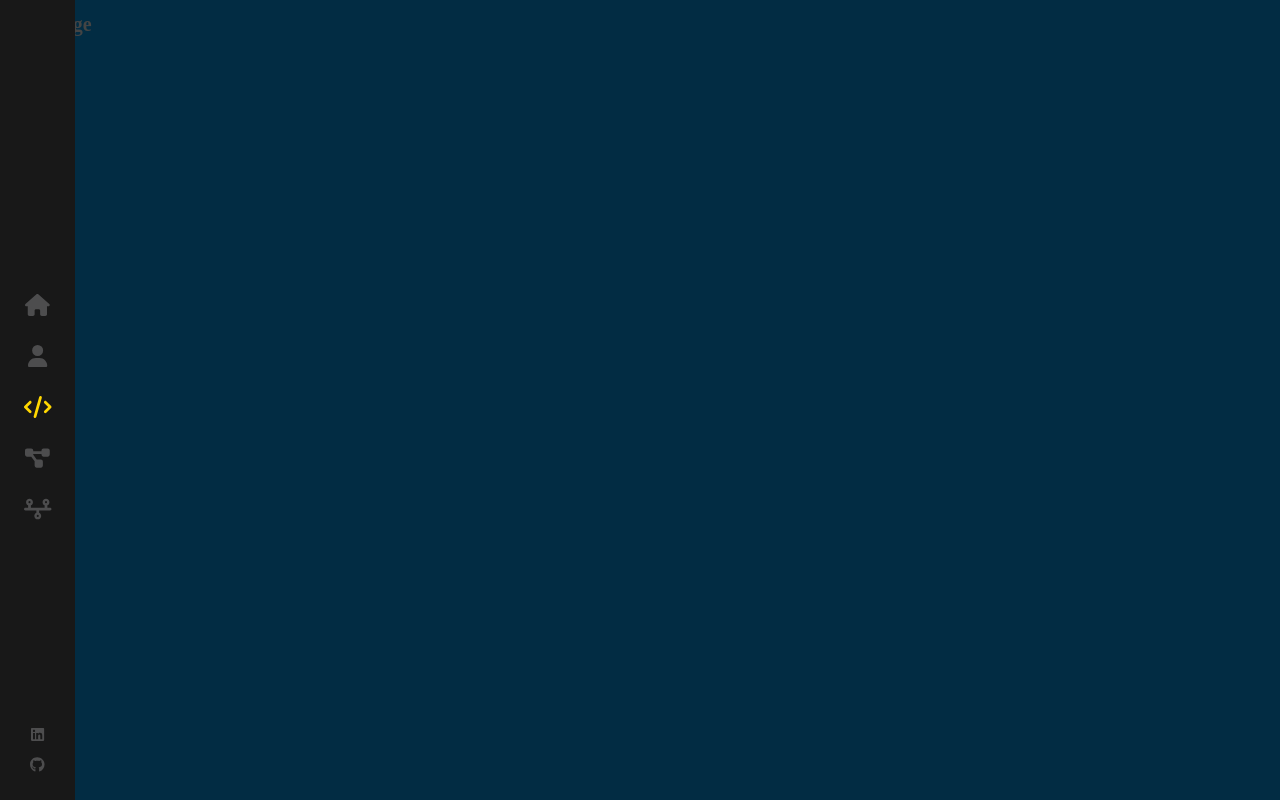
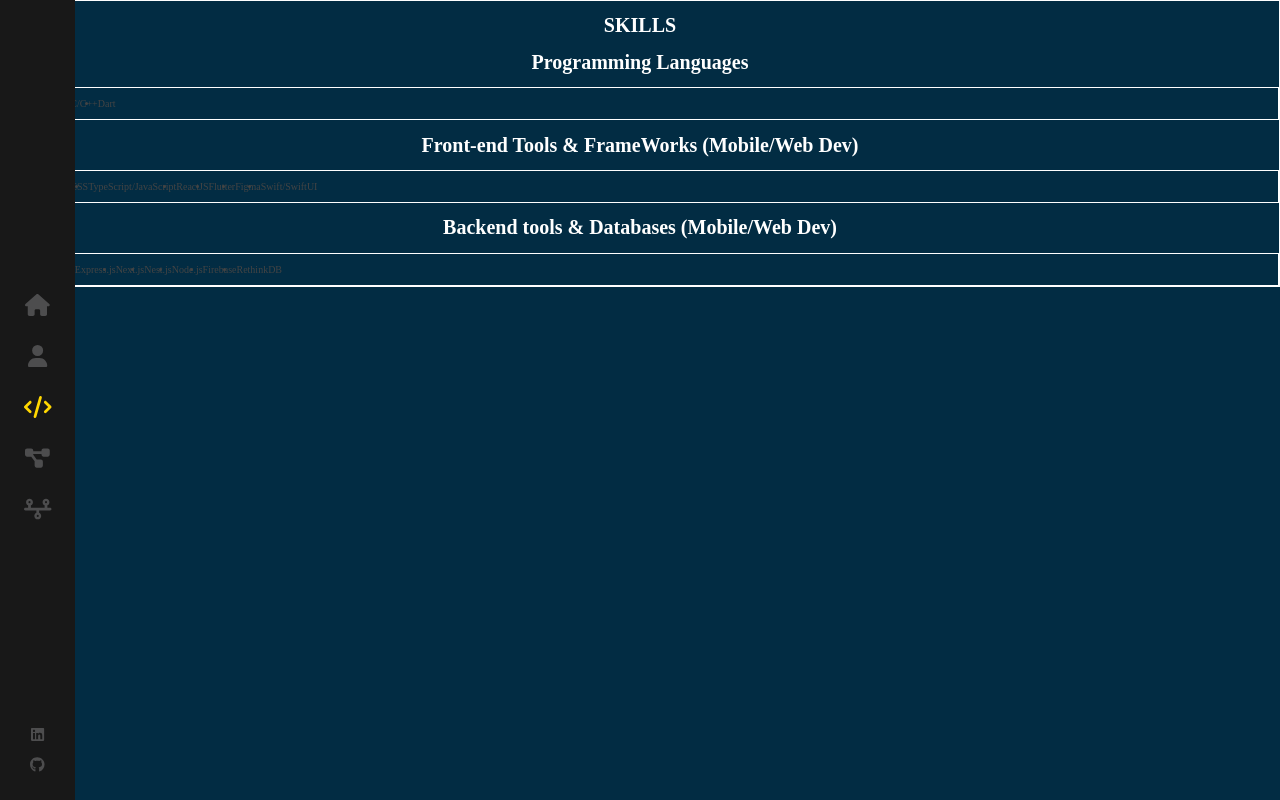
Before and after one commit to ronvic12/ronvicWebsite.github.io, a React (Create React App) app: page /skills in a window 1280 px wide. Built offline with nearby package versions, Linux system fonts and the light colour scheme.

Commit message:
added contents in skills section

```diff
--- a/src/components/Skills/index.js
+++ b/src/components/Skills/index.js
@@ -9,7 +9,43 @@ import {
 import { FontAwesomeIcon } from "@fortawesome/react-fontawesome";
 const Skills = () => {
   return (
-  <div><h1>Skills page</h1></div>
+  <div className="skills-page">
+    <h1>SKILLS</h1>
+
+    <h1>Programming Languages</h1>
+    <div className="programming">
+    <ul id = "types">
+      <li>Python</li>
+      <li>C/C++</li>
+      <li>Dart</li>
+    </ul>
+    </div>
+    <h1>Front-end Tools & FrameWorks (Mobile/Web Dev)</h1>
+    <div className="programming">
+    <ul id = "types">
+      <li>HTML</li>
+      <li>CSS</li>
+      <li>TypeScript/JavaScript</li>
+      <li>ReactJS</li>
+      <li>Flutter</li>
+      <li>Figma</li>
+      <li>Swift/SwiftUI</li>
+    </ul>
+    </div>
+    <h1>Backend tools & Databases (Mobile/Web Dev)</h1>
+    <div className="programming">
+    <ul id = "types">
+      <li>MySQL</li>
+      <li>Express.js</li>
+      <li>Next.js</li>
+      <li>Nest.js</li>
+      <li>Node.js</li>
+      <li>Firebase</li>
+      <li>RethinkDB</li>
+    </ul>
+    </div>
+
+    </div>
   );
 };
 
--- a/src/components/Skills/index.scss
+++ b/src/components/Skills/index.scss
@@ -0,0 +1,16 @@
+.skills-page{
+    border: 1px solid #fff;
+    h1{
+        text-align: center;
+        color: #fff;
+    }
+}
+
+.programming{
+    border: 1px solid #fff;
+    text-align: center;
+    #types{
+        display: flex;
+        flex-direction: row;
+    }
+}
```
